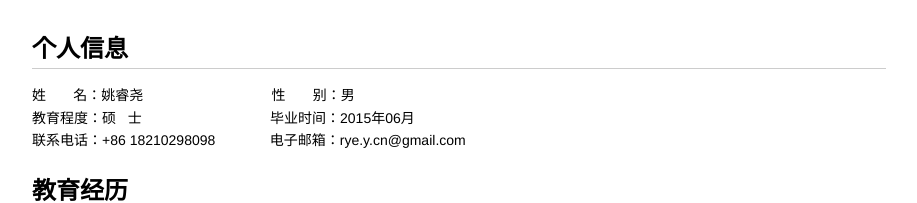
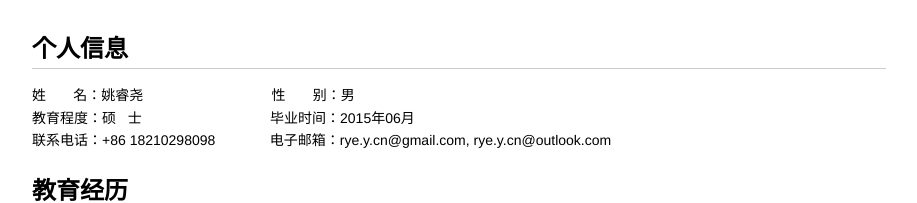
Before and after one commit to ryeyao/ryeyao.github.io, a plain HTML site: page index.html in a window 1280 px wide. Shown: the top 203 px of the page, without its empty margins (181-1098 px from the left). Drawn offline with Linux system fonts and the light colour scheme.

Commit message:
Fix errors

```diff
--- a/index.html
+++ b/index.html
@@ -308,7 +308,7 @@ sup {
 
 <p>姓&nbsp;&nbsp;&nbsp;&nbsp;&nbsp;&nbsp;&nbsp;名：姚睿尧&nbsp;&nbsp;&nbsp;&nbsp;&nbsp;&nbsp;&nbsp;&nbsp;&nbsp;&nbsp;&nbsp;&nbsp;&nbsp;&nbsp;&nbsp;&nbsp;&nbsp;&nbsp;&nbsp;&nbsp;&nbsp;&nbsp;&nbsp;&nbsp;&nbsp;&nbsp;&nbsp;&nbsp;&nbsp;&nbsp;&nbsp;&nbsp;&nbsp;性&nbsp;&nbsp;&nbsp;&nbsp;&nbsp;&nbsp;&nbsp;别：男<br>
 教育程度：硕&nbsp;&nbsp;&nbsp;士&nbsp;&nbsp;&nbsp;&nbsp;&nbsp;&nbsp;&nbsp;&nbsp;&nbsp;&nbsp;&nbsp;&nbsp;&nbsp;&nbsp;&nbsp;&nbsp;&nbsp;&nbsp;&nbsp;&nbsp;&nbsp;&nbsp;&nbsp;&nbsp;&nbsp;&nbsp;&nbsp;&nbsp;&nbsp;&nbsp;&nbsp;&nbsp;&nbsp;毕业时间：2015年06月<br>
-联系电话：+86 18210298098 &nbsp;&nbsp;&nbsp;&nbsp;&nbsp;&nbsp;&nbsp;&nbsp;&nbsp;&nbsp;&nbsp;&nbsp;&nbsp;电子邮箱：rye.y.cn@gmail.com  </p>
+联系电话：+86 18210298098 &nbsp;&nbsp;&nbsp;&nbsp;&nbsp;&nbsp;&nbsp;&nbsp;&nbsp;&nbsp;&nbsp;&nbsp;&nbsp;电子邮箱：rye.y.cn@gmail.com, rye.y.cn@outlook.com  </p>
 
 <h2 id="toc_1">教育经历</h2>
 
```
